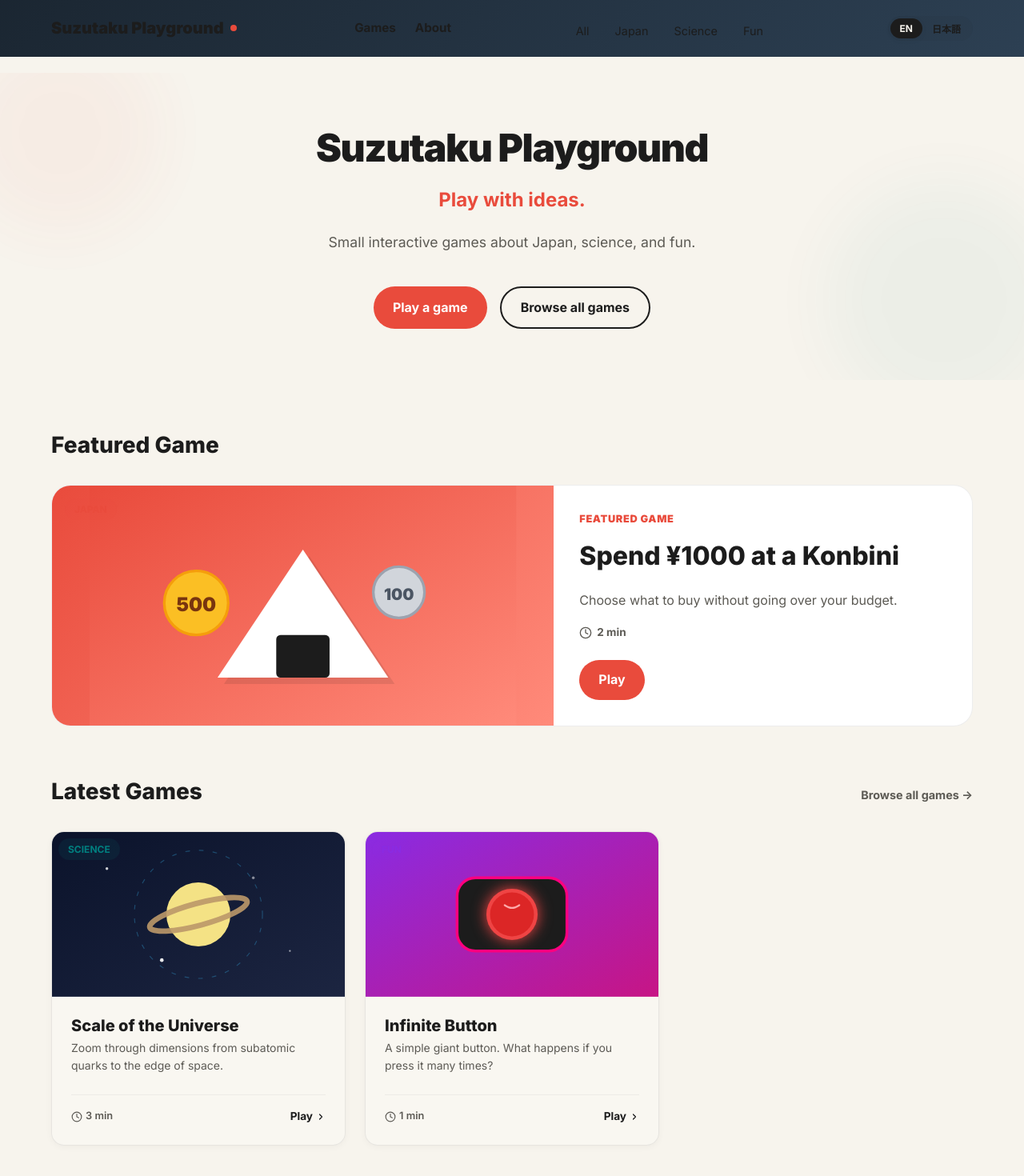
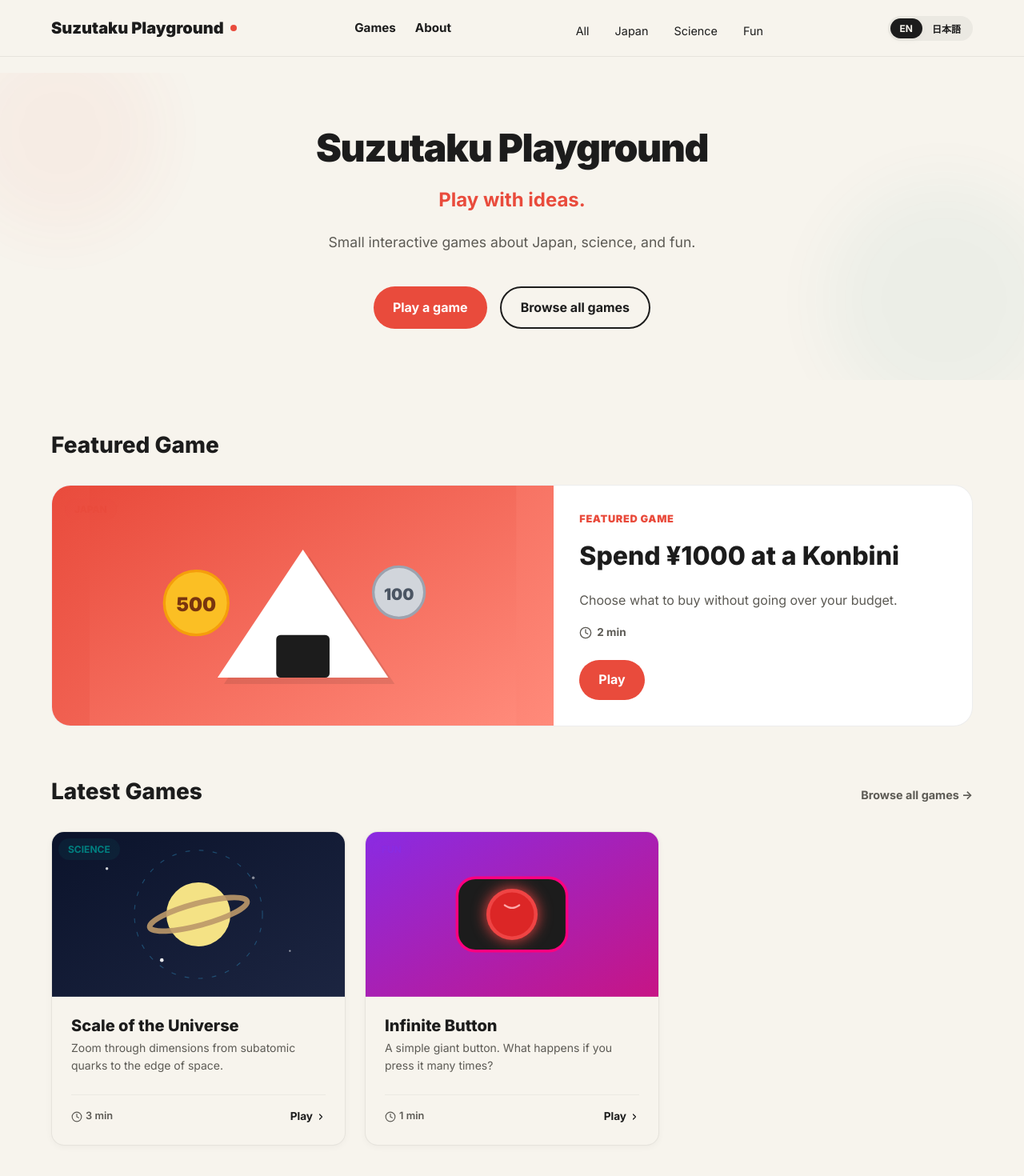
Before and after one commit to suzutaku6311-eng/suzutaku-playground, a React (Vite) app: page / in a window 1280 px wide. Shown: the top 1470 px of the page at 80% size. Built offline with nearby package versions, Linux system fonts and the light colour scheme.

Commit message:
revert UI design brush-up: restore solid header and card styles

```diff
--- a/src/components/GameCard.css
+++ b/src/components/GameCard.css
@@ -1,8 +1,7 @@
 .game-card {
-  background: rgba(255, 255, 255, 0.25);
+  background: var(--bg-color);
   border: 1px solid var(--card-border);
   border-radius: var(--radius-md);
-  backdrop-filter: blur(8px);
   box-shadow: var(--shadow-sm);
   overflow: hidden;
   display: flex;
--- a/src/components/Header.css
+++ b/src/components/Header.css
@@ -4,8 +4,7 @@
   left: 0;
   width: 100%;
   z-index: 100;
-  background: linear-gradient(135deg, hsl(210, 30%, 15%), hsl(210, 30%, 25%));
-  backdrop-filter: blur(12px);
+  background: var(--bg-color);
   border-bottom: 1px solid var(--card-border);
   transition: background var(--transition-normal);
 }
```
